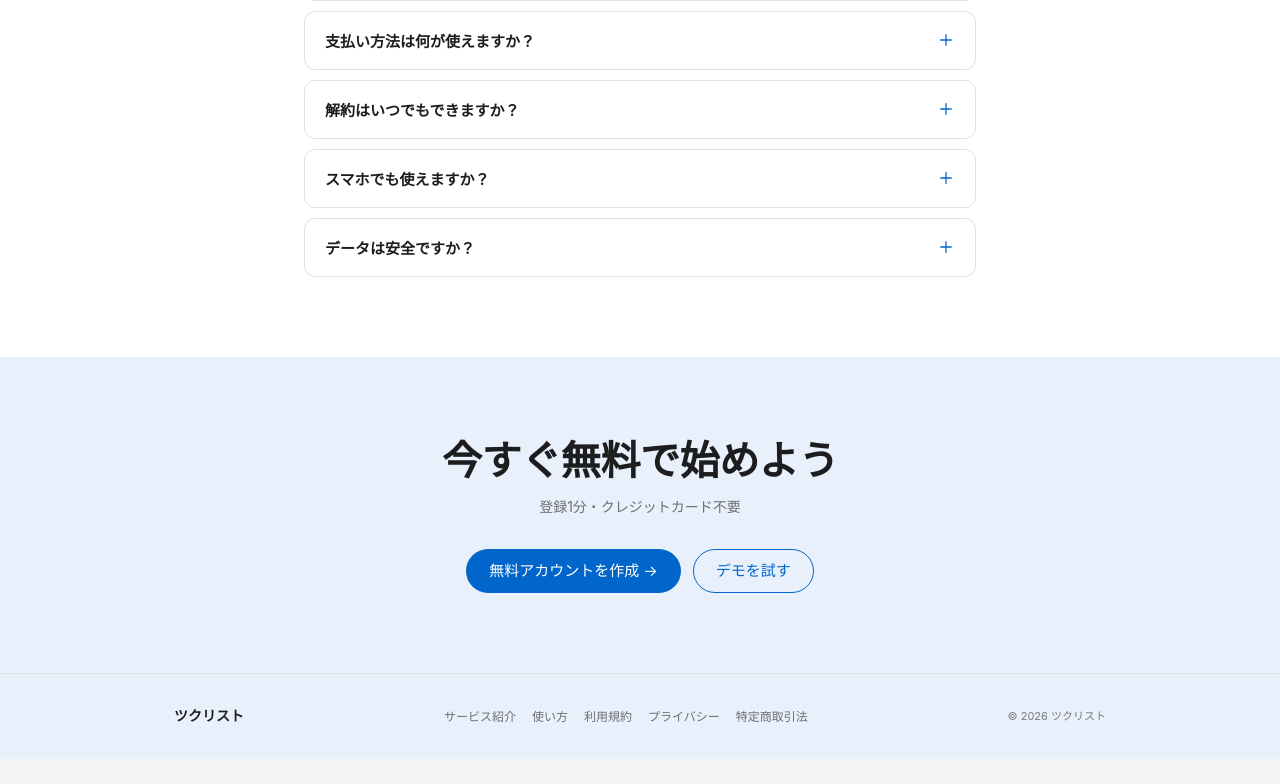
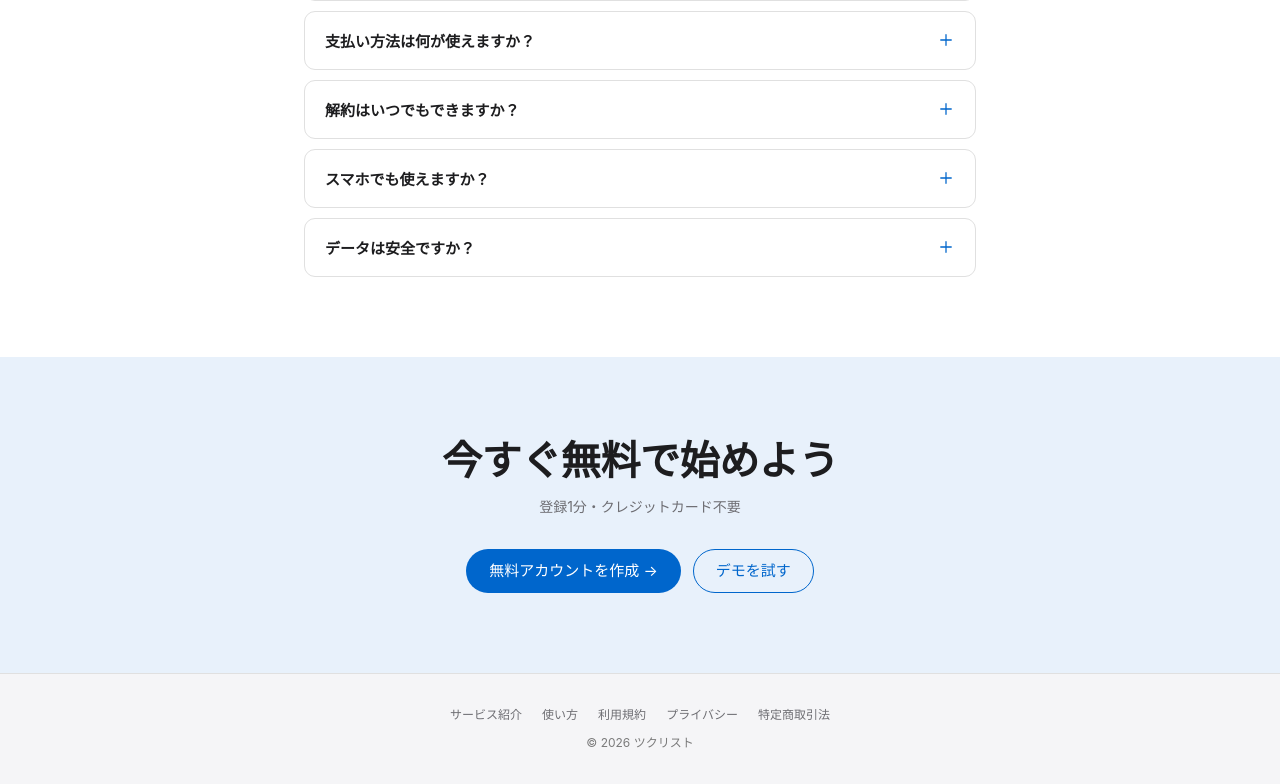
Before and after one commit to tinaRepo/CommissionTracker, a Next.js app: page /lp in a window 1280 px wide. Shown: the part 2632-3416 px from the top of the page. Before the commit the page ends 3391 px from the top, so only its background shows below. Built offline with nearby package versions, Linux system fonts and the light colour scheme.

Commit message:
fix: LP画面のフッターを中央揃えに統一

```diff
--- a/app/lp/page.tsx
+++ b/app/lp/page.tsx
@@ -186,24 +186,17 @@ export default function LandingPage() {
       </section>
 
       {/* フッター */}
-      <footer style={{ borderTop: "1px solid var(--border-soft)", padding: "32px 24px" }}>
-        <div className="container" style={{ display: "flex", flexWrap: "wrap", justifyContent: "space-between", alignItems: "center", gap: 16 }}>
-          <span style={{ fontWeight: 600, fontSize: 14 }}>ツクリスト</span>
-          <div className="row" style={{ flexWrap: "wrap", gap: "4px 16px" }}>
+      <footer className="app-footer">
+        <div className="footer-links">
           {[
             { href: "/lp", label: "サービス紹介" },
             { href: "/guide", label: "使い方" },
             { href: "/terms", label: "利用規約" },
             { href: "/privacy", label: "プライバシー" },
             { href: "/tokusho", label: "特定商取引法" },
-            ].map(link => (
-              <a key={link.href} href={link.href} style={{ fontSize: 12, color: "var(--muted)", textDecoration: "none" }}>
-                {link.label}
-              </a>
-            ))}
+          ].map(link => <a key={link.href} href={link.href}>{link.label}</a>)}
         </div>
-          <span style={{ fontSize: 11, color: "var(--meta)" }}>© 2026 ツクリスト</span>
-        </div>
+        <div className="text-meta" style={{ marginTop: 10 }}>© 2026 ツクリスト</div>
       </footer>
     </div>
   );
```
Lines whose indentation alone changed are shown as unchanged.
